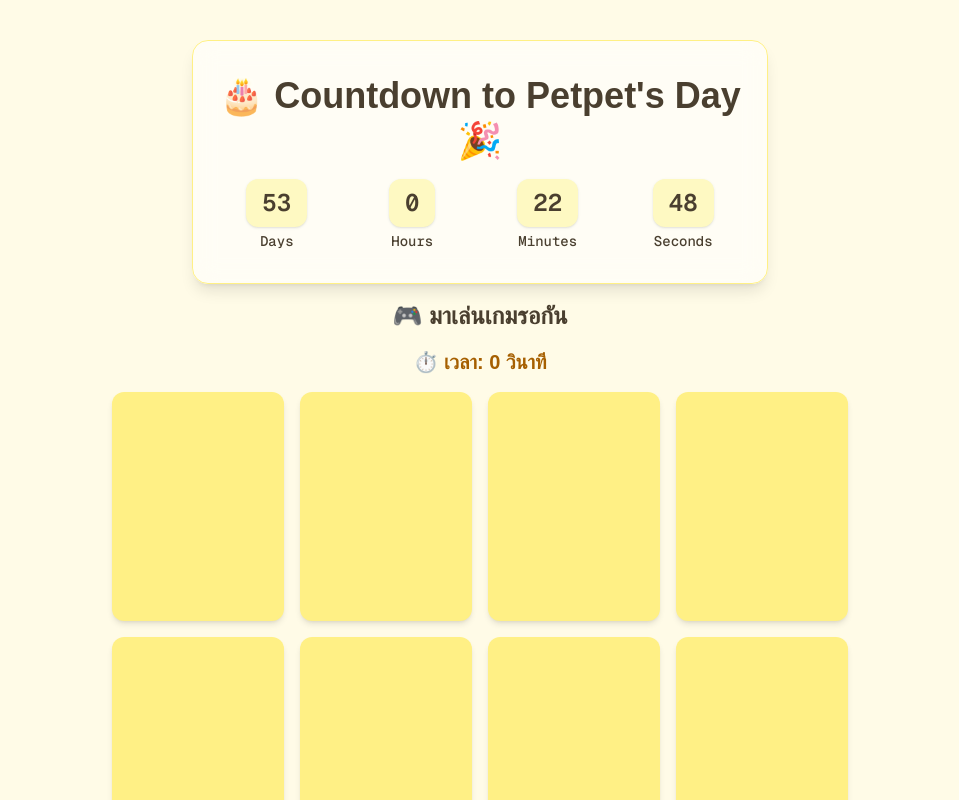
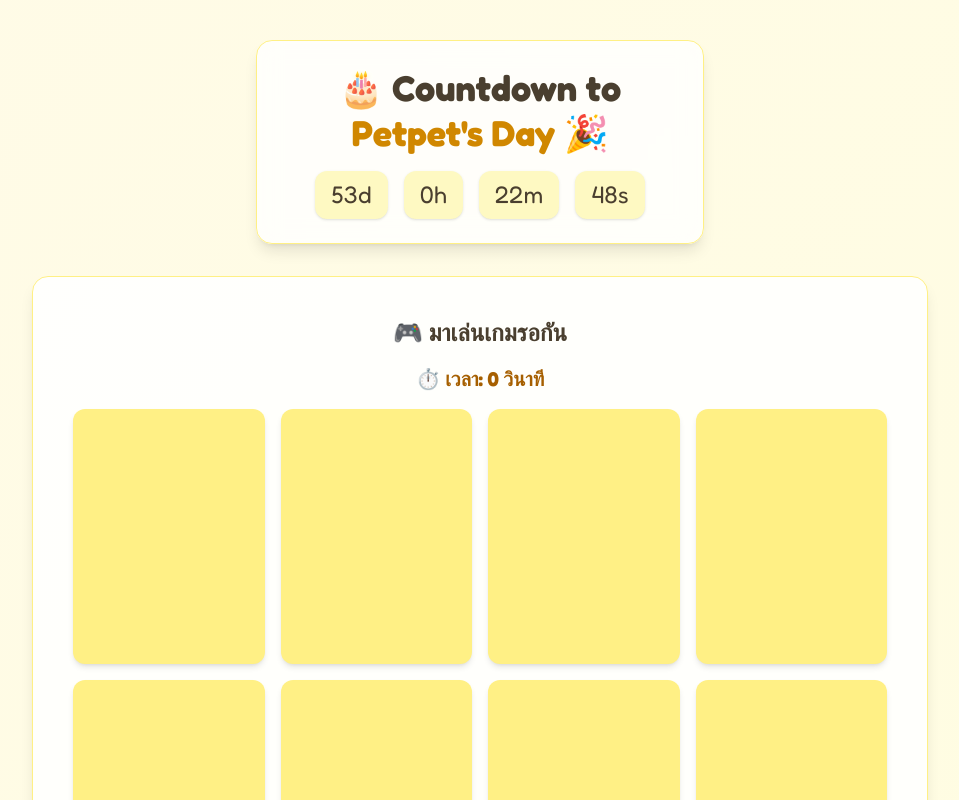
Before and after one commit to sanellman/ipetpetu-next, a Next.js app: page / in a window 1280 px wide. Shown: the top 800 px of the page, without its empty margins (160-1119 px from the left). Built offline with nearby package versions, Linux system fonts and the light colour scheme.

Commit message:
change font waiting page

```diff
--- a/src/app/layout.js
+++ b/src/app/layout.jsx
@@ -1,5 +1,7 @@
-import { Geist, Geist_Mono } from "next/font/google";
+import { Geist, Geist_Mono, Fredoka } from "next/font/google";
 import "./globals.css";
+
+const fredoka = Fredoka({ subsets: ['latin'], weight: ['400', '700'] });
 
 const geistSans = Geist({
   variable: "--font-geist-sans",
@@ -20,7 +22,7 @@ export default function RootLayout({ children }) {
   return (
     <html lang="en">
       <body
-        className={`${geistSans.variable} ${geistMono.variable} antialiased`}
+        className={`${fredoka.className} antialiased`}
       >
         {children}
       </body>
--- a/src/app/page.jsx
+++ b/src/app/page.jsx
@@ -24,39 +24,29 @@ function Countdown() {
   if (timeLeft.total <= 0) return null;
 
   return (
-    <>
-      <div className="min-h-screen flex flex-col items-center justify-start bg-[#fffbe7] text-[#4a3f2f] px-4 py-10">
+    <div className="min-h-screen w-full bg-gradient-to-br from-[#fffbe7] to-[#fffde0] flex flex-col items-center px-4 py-10 text-[#4a3f2f]">
 
-        {/* Countdown */}
-        <div className="text-center w-full max-w-xl bg-white/60 backdrop-blur-md border border-yellow-200 rounded-2xl shadow-lg px-6 py-8">
-          <h1 className="text-3xl sm:text-4xl font-bold mb-4 text-[#4a3f2f] leading-tight">
-            🎂 Countdown to<br className="sm:hidden" /> Petpet's Day 🎉
+      {/* Countdown Card */}
+      <div className="w-full max-w-md bg-white/80 backdrop-blur-md border border-yellow-200 shadow-lg rounded-2xl p-6 mb-8 text-center">
+        <h1 className="text-3xl sm:text-4xl font-bold leading-tight mb-4">
+          🎂 Countdown to <br />
+          <span className="text-yellow-600">Petpet's Day 🎉</span>
         </h1>
-          <div className="mt-4 grid grid-cols-4 gap-4 text-[#4a3f2f] text-xl sm:text-2xl font-mono font-semibold">
-            <div className="flex flex-col items-center">
-              <span className="bg-yellow-100 px-4 py-2 rounded-xl shadow">{timeLeft.days}</span>
-              <span className="mt-1 text-sm font-medium">Days</span>
-            </div>
-            <div className="flex flex-col items-center">
-              <span className="bg-yellow-100 px-4 py-2 rounded-xl shadow">{timeLeft.hours}</span>
-              <span className="mt-1 text-sm font-medium">Hours</span>
-            </div>
-            <div className="flex flex-col items-center">
-              <span className="bg-yellow-100 px-4 py-2 rounded-xl shadow">{timeLeft.minutes}</span>
-              <span className="mt-1 text-sm font-medium">Minutes</span>
-            </div>
-            <div className="flex flex-col items-center">
-              <span className="bg-yellow-100 px-4 py-2 rounded-xl shadow">{timeLeft.seconds}</span>
-              <span className="mt-1 text-sm font-medium">Seconds</span>
-            </div>
+        <div className="flex justify-center gap-4 text-xl sm:text-2xl font-mono">
+          <div className="bg-yellow-100 px-4 py-2 rounded-xl shadow-sm">{timeLeft.days}d</div>
+          <div className="bg-yellow-100 px-4 py-2 rounded-xl shadow-sm">{timeLeft.hours}h</div>
+          <div className="bg-yellow-100 px-4 py-2 rounded-xl shadow-sm">{timeLeft.minutes}m</div>
+          <div className="bg-yellow-100 px-4 py-2 rounded-xl shadow-sm">{timeLeft.seconds}s</div>
         </div>
       </div>
 
       {/* Flip Card Game */}
-        <section className="w-full max-w-3xl">
+      <section className="w-full max-w-4xl bg-white/90 border border-yellow-200 shadow-lg rounded-2xl p-6 mb-10">
         <FlipCardGame />
       </section>
-        <footer className="mt-12 text-center border-t border-yellow-200 pt-6">
+
+      {/* Footer */}
+      <footer className="text-center border-t border-yellow-200 pt-6 w-full max-w-3xl">
         <p className="text-sm mb-2">ติดตาม Petpet ได้ที่ 💛</p>
         <div className="flex justify-center gap-6 text-2xl text-[#4a3f2f]">
           <a href="https://www.facebook.com/petpet.euphonie" target="_blank" rel="noopener noreferrer">
@@ -65,17 +55,16 @@ function Countdown() {
           <a href="https://instagram.com/petpet.euphonie" target="_blank" rel="noopener noreferrer">
             <FaInstagram className="hover:text-pink-500 transition" />
           </a>
-            <a href="https://www.x.com/petpet_euphonie" target="_blank" rel="noopener noreferrer">
-              <FaXTwitter className="hover:text-red-500 transition" />
+          <a href="https://x.com/petpet_euphonie" target="_blank" rel="noopener noreferrer">
+            <FaXTwitter className="hover:text-black transition" />
           </a>
           <a href="https://www.tiktok.com/@petpet.euphonie" target="_blank" rel="noopener noreferrer">
-              <FaTiktok className="hover:text-red-500 transition" />
+            <FaTiktok className="hover:text-black transition" />
           </a>
         </div>
         <p className="mt-4 text-xs text-gray-400">© 2025 Petpet Fan Project</p>
       </footer>
     </div>
-    </>
   );
 }
 
```
Lines whose indentation alone changed are shown as unchanged.
